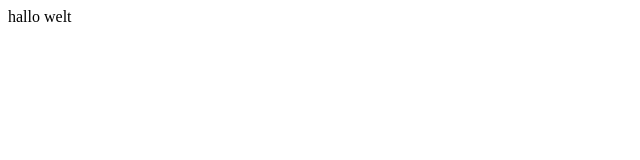
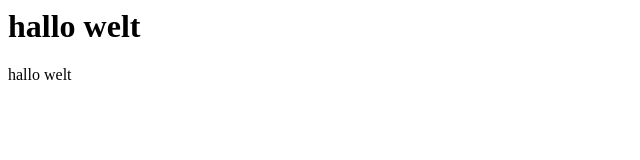
Before and after one commit to horklump/horklump.github.io, a plain HTML site: page index.html in a window 1280 px wide. Shown: the whole page, without its empty margins (0-640 px from the left). Drawn offline with Linux system fonts and the light colour scheme.

Commit message:
Create index.html.txt

```diff
--- a/index.html
+++ b/index.html
@@ -1 +1,5 @@
+<h1>hallo welt</h1>
+
+
+
 hallo welt
```
